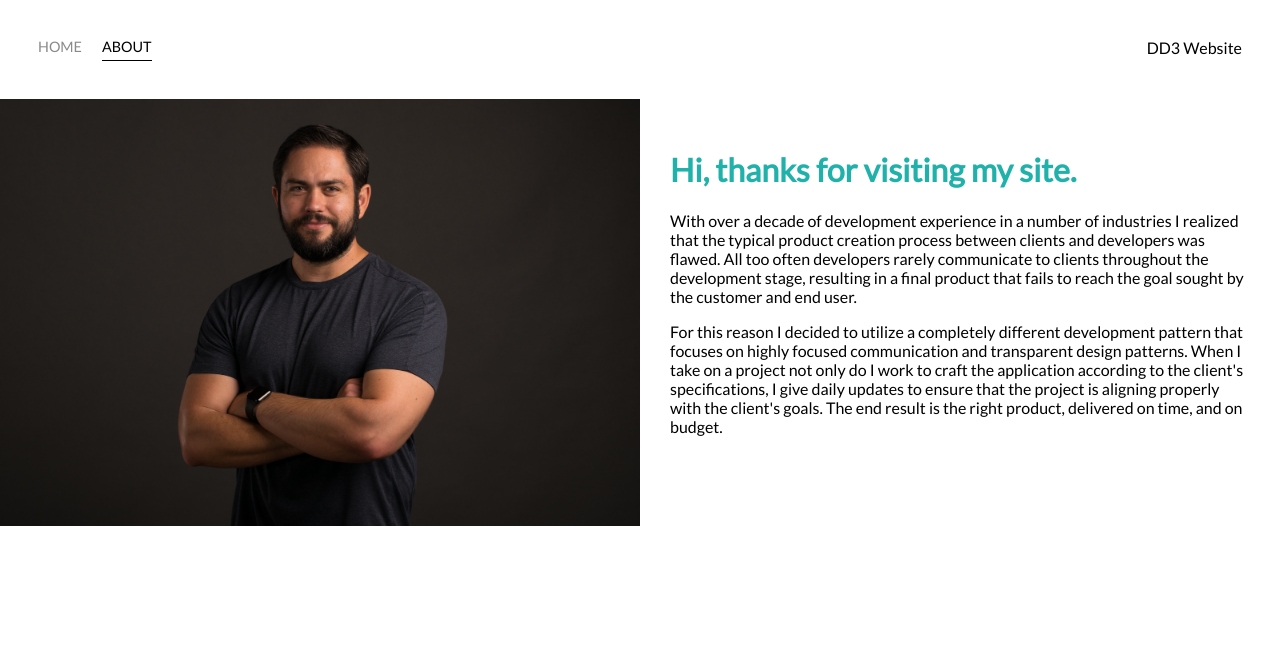
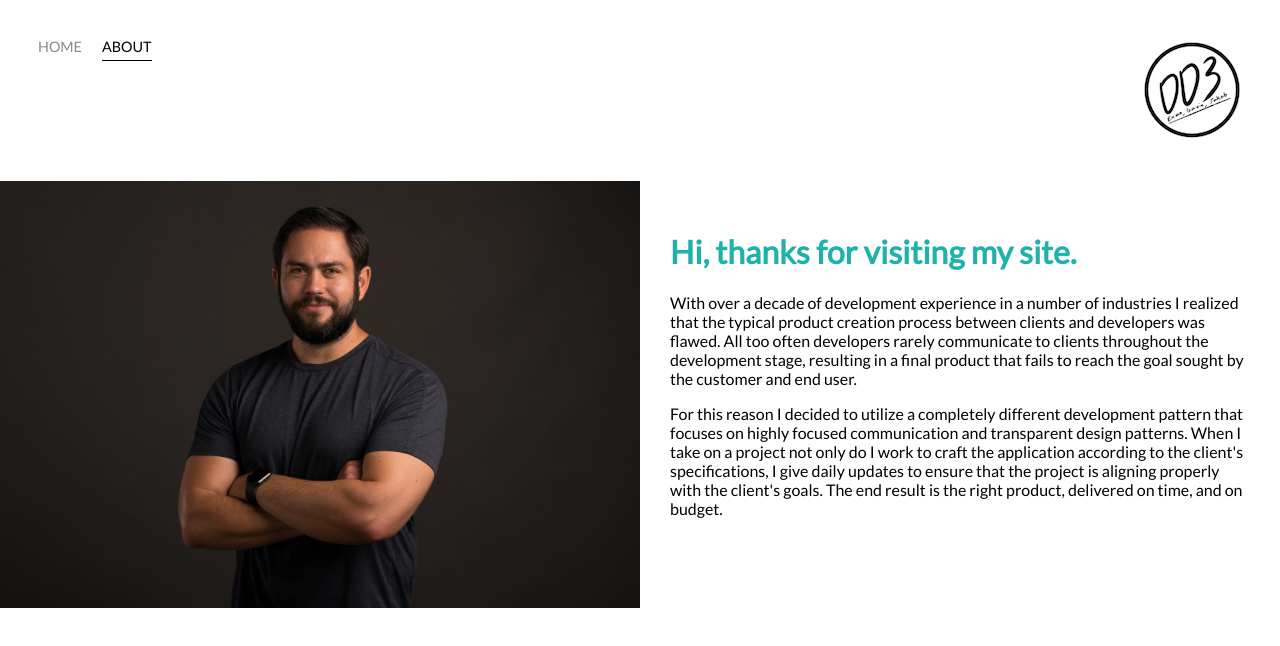
Before and after one commit to gavinsobel/htmlwebsite.github.io, a plain HTML site: page about.html in a window 1280 px wide. Drawn offline with Linux system fonts and the light colour scheme.

Commit message:
Update about.html

```diff
--- a/about.html
+++ b/about.html
@@ -82,17 +82,16 @@
      <div class="right-side">
 
 
-       <div class="brand">
+       <div class="right-logo">
 
 
-         DD3 Website
+          <img src="images/dd3logo.png" alt="">
 
 
        </div>
 
 
      </div>
-
 
    </div>
 
```
